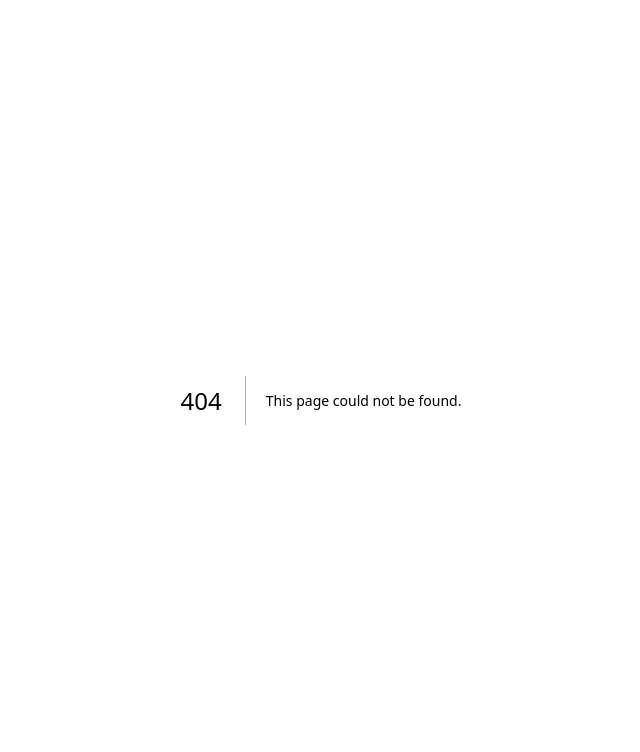
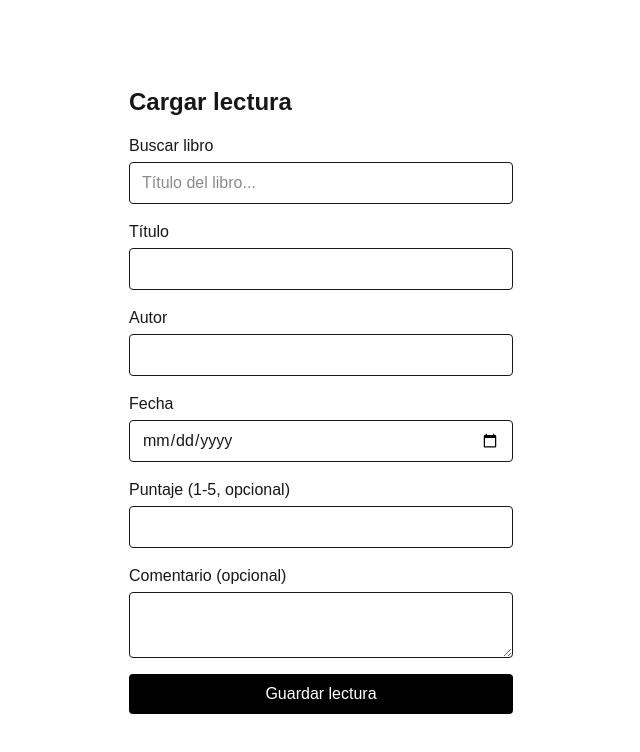
Before and after one commit to Ledesma-Lautaro/Cafe, a Next.js app: page /readings/new in a window 1280 px wide. Before the commit this address had no page. Shown: the top 752 px of the page, without its empty margins (319-959 px from the left). Built offline with nearby package versions, Linux system fonts and the light colour scheme.

Commit message:
Add reading creation form with Google Books search (Ticket 2.1)

```diff
--- /dev/null
+++ b/app/(user)/readings/new/page.tsx
@@ -0,0 +1,9 @@
+import { ReadingForm } from "@/components/reading/ReadingForm";
+
+export default function NewReadingPage() {
+  return (
+    <div className="flex flex-col items-center justify-center min-h-screen">
+      <ReadingForm />
+    </div>
+  );
+}
--- /dev/null
+++ b/app/api/books/search/route.ts
@@ -0,0 +1,43 @@
+interface GoogleBooksItem {
+  volumeInfo: {
+    title: string;
+    authors?: string[];
+    industryIdentifiers?: { type: string; identifier: string }[];
+  };
+}
+
+export async function GET(request: Request) {
+  const { searchParams } = new URL(request.url);
+  const query = searchParams.get("query");
+
+  if (!query) {
+    return new Response(
+      JSON.stringify({ error: "Falta el parametro de busqueda" }),
+      { status: 400 },
+    );
+  }
+
+  const url = `https://www.googleapis.com/books/v1/volumes?q=${encodeURIComponent(query)}&maxResults=10&key=${process.env.GOOGLE_BOOKS_API_KEY}`;
+  const response = await fetch(url);
+  if (!response.ok) {
+    return new Response(
+      JSON.stringify({ error: "Error al buscar libros en biblioteca" }),
+      { status: 502 },
+    );
+  }
+
+  const data = await response.json();
+  const books = (data.items ?? []).map((item: GoogleBooksItem) => {
+    const info = item.volumeInfo;
+    const isbn = info.industryIdentifiers?.find(
+      (id) => id.type === "ISBN_13",
+    )?.identifier;
+    return{
+        title: info.title as string,
+        author: (info.authors ?? []).join(", "),
+        isbn,
+    }
+  });
+
+  return Response.json({ books });
+}
--- /dev/null
+++ b/app/api/readings/route.ts
@@ -0,0 +1,64 @@
+import { z } from "zod";
+import { auth } from "@/auth";
+import { prisma } from "@/lib/prisma";
+
+const createReadingSchema = z.object({
+  title: z.string().min(1, "El titulo es requerido"),
+  author: z.string().min(1, "El autor es requerido"),
+  isbn: z.string().optional(),
+  date: z.coerce.date(),
+  rating: z.number().min(1).max(5).optional(),
+  comment: z.string().optional(),
+});
+
+export async function POST(request: Request) {
+  const session = await auth();
+  if (!session?.user) {
+    return Response.json({ error: "No autenticado" }, { status: 401 });
+  }
+
+  const body = await request.json();
+  const parsed = createReadingSchema.safeParse(body);
+  if (!parsed.success) {
+    return Response.json({ error: parsed.error.flatten() }, { status: 400 });
+  }
+
+  let book = parsed.data.isbn
+    ? await prisma.book.findUnique({
+        where: {
+          isbn: parsed.data.isbn,
+        },
+      })
+    : null;
+
+    if (!book) {
+        book = await prisma.book.findFirst({
+            where: {
+                title: parsed.data.title,
+                author: parsed.data.author,
+            },
+        })
+    }
+
+    if (!book) {
+        book = await prisma.book.create({
+            data: {
+                title: parsed.data.title,
+                author: parsed.data.author,
+                isbn: parsed.data.isbn
+            },
+        })
+    }
+
+    const reading = await prisma.reading.create({
+        data: {
+            userId: session.user.id,
+            bookId: book.id,
+            date: parsed.data.date,
+            rating: parsed.data.rating,
+            comment: parsed.data.comment,
+        },
+    });
+
+    return Response.json({ reading }, { status: 201 });
+}
--- /dev/null
+++ b/components/reading/ReadingForm.tsx
@@ -0,0 +1,198 @@
+"use client";
+
+import { useState, useEffect, type FormEvent } from "react";
+
+export function ReadingForm() {
+  const [query, setQuery] = useState<string>("");
+  const [results, setResults] = useState<
+    {
+      title: string;
+      author: string;
+      isbn?: string;
+    }[]
+  >([]);
+  const [isSearching, setIsSearhching] = useState(false);
+
+  const [title, setTitle] = useState("");
+  const [author, setAuthor] = useState("");
+  const [isbn, setIsbn] = useState<string | undefined>(undefined);
+  const [date, setDate] = useState("");
+  const [rating, setRating] = useState("");
+  const [comment, setComment] = useState("");
+
+  const [error, setError] = useState<string | null>(null);
+  const [success, setSuccess] = useState(false);
+  const [isSubmitting, setIsSubmitting] = useState(false);
+
+  useEffect(() => {
+    const timeout = setTimeout(async () => {
+      if (!query) {
+        setResults([]);
+        return;
+      }
+
+      setIsSearhching(true);
+      const res = await fetch(
+        `/api/books/search?query=${encodeURIComponent(query)}`,
+      );
+      const data = await res.json();
+      setResults(data.books ?? []);
+      setIsSearhching(false);
+    }, 400);
+
+    return () => clearTimeout(timeout);
+  }, [query]);
+
+  function selectResult(result: {
+    title: string;
+    author: string;
+    isbn?: string;
+  }) {
+    setTitle(result.title);
+    setAuthor(result.author);
+    setIsbn(result.isbn);
+    setResults([]);
+    setQuery(result.title);
+  }
+
+  async function handleSubmit(event: FormEvent<HTMLFormElement>) {
+    event.preventDefault();
+    setError(null);
+    setIsSubmitting(true);
+
+    try {
+      const res = await fetch("/api/readings", {
+        method: "POST",
+        headers: { "Content-Type": "application/json" },
+        body: JSON.stringify({
+          title,
+          author,
+          isbn,
+          date,
+          rating: rating ? Number(rating) : undefined,
+          comment: comment || undefined,
+        }),
+      });
+
+      if (!res.ok) {
+        setError("No se pudo guardar la lectura");
+        return;
+      }
+
+      setSuccess(true);
+    } finally {
+      setIsSubmitting(false);
+    }
+  }
+
+  return (
+    <form
+      onSubmit={handleSubmit}
+      className="flex w-full max-w-sm flex-col gap-4"
+    >
+      <h1 className="text-2xl font-bold">Cargar lectura</h1>
+
+      <div className="flex flex-col gap-1">
+        <label htmlFor="search">Buscar libro</label>
+        <input
+          id="search"
+          type="text"
+          value={query}
+          onChange={(e) => setQuery(e.target.value)}
+          placeholder="Título del libro..."
+          className="rounded border px-3 py-2"
+        />
+        {isSearching && <p className="text-sm text-gray-500">Buscando...</p>}
+        {results.length > 0 && (
+          <ul className="divide-y rounded border">
+            {results.map((result, i) => (
+              <li key={i}>
+                <button
+                  type="button"
+                  onClick={() => selectResult(result)}
+                  className="w-full px-3 py-2 text-left hover:bg-gray-100"
+                >
+                  {result.title} — {result.author}
+                </button>
+              </li>
+            ))}
+          </ul>
+        )}
+      </div>
+
+      <div className="flex flex-col gap-1">
+        <label htmlFor="title">Título</label>
+        <input
+          id="title"
+          type="text"
+          required
+          value={title}
+          onChange={(e) => setTitle(e.target.value)}
+          className="rounded border px-3 py-2"
+        />
+      </div>
+
+      <div className="flex flex-col gap-1">
+        <label htmlFor="author">Autor</label>
+        <input
+          id="author"
+          type="text"
+          required
+          value={author}
+          onChange={(e) => setAuthor(e.target.value)}
+          className="rounded border px-3 py-2"
+        />
+      </div>
+
+      <div className="flex flex-col gap-1">
+        <label htmlFor="date">Fecha</label>
+        <input
+          id="date"
+          type="date"
+          required
+          value={date}
+          onChange={(e) => setDate(e.target.value)}
+          className="rounded border px-3 py-2"
+        />
+      </div>
+
+      <div className="flex flex-col gap-1">
+        <label htmlFor="rating">Puntaje (1-5, opcional)</label>
+        <input
+          id="rating"
+          type="number"
+          min={1}
+          max={5}
+          value={rating}
+          onChange={(e) => setRating(e.target.value)}
+          className="rounded border px-3 py-2"
+        />
+      </div>
+
+      <div className="flex flex-col gap-1">
+        <label htmlFor="comment">Comentario (opcional)</label>
+        <textarea
+          id="comment"
+          value={comment}
+          onChange={(e) => setComment(e.target.value)}
+          className="rounded border px-3 py-2"
+        />
+      </div>
+
+      {error && (
+        <p role="alert" className="text-sm text-red-600">
+          {error}
+        </p>
+      )}
+      {success && <p className="text-sm text-green-600">Lectura guardada.</p>}
+
+      <button
+        type="submit"
+        disabled={isSubmitting}
+        className="rounded bg-black px-4 py-2 text-white disabled:opacity-50"
+      >
+        {isSubmitting ? "Guardando..." : "Guardar lectura"}
+      </button>
+    </form>
+  );
+}
--- a/proxy.ts
+++ b/proxy.ts
@@ -10,5 +10,5 @@ export const proxy = auth((req) => {
 })
 
 export const config= {
-    matcher: ["/profile/:path*", "/admin/:path*"],
+    matcher: ["/profile/:path*", "/admin/:path*", "/readings/:path*"],
 }
```
Also changed, not shown: .claude/launch.json (added), 2 other files (tests, documents, lock files or other folders).
